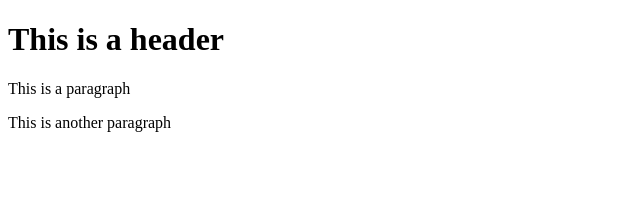
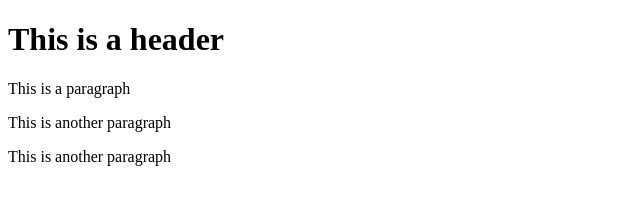
Before and after one commit to samyjumaan/git-test, a website: page index.html in a window 1280 px wide. Shown: the whole page, without its empty margins (0-640 px from the left). Drawn offline with Linux system fonts and the light colour scheme.

Commit message:
Fourth commit

```diff
--- a/index.html
+++ b/index.html
@@ -10,5 +10,6 @@
     <h1>This is a header</h1>
     <p>This is a paragraph</p>
     <p>This is another paragraph</p>
+    <p>This is another paragraph</p>
 </body>
 </html>
```
Also changed, not shown: package.json (added, +25 -0 lines), 2 other files.
